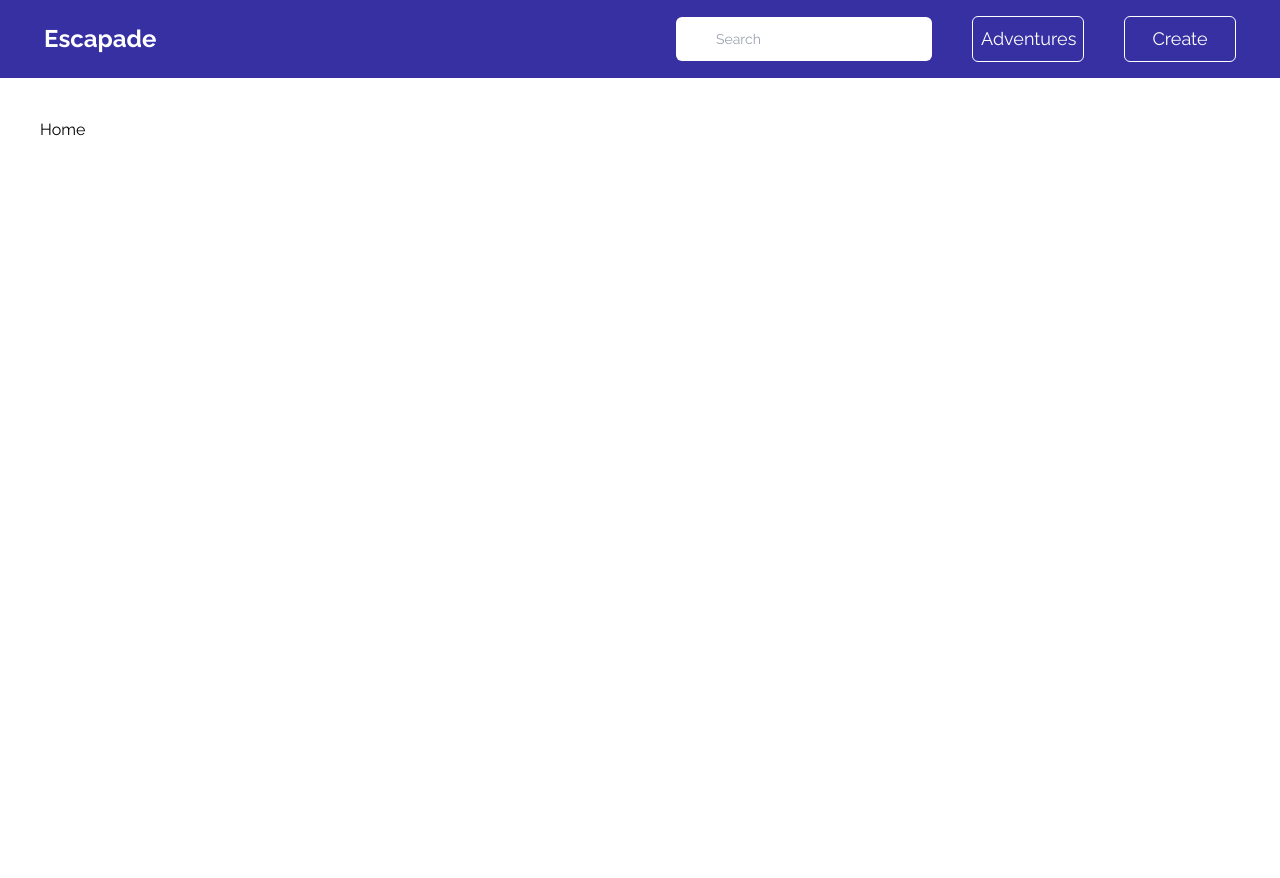
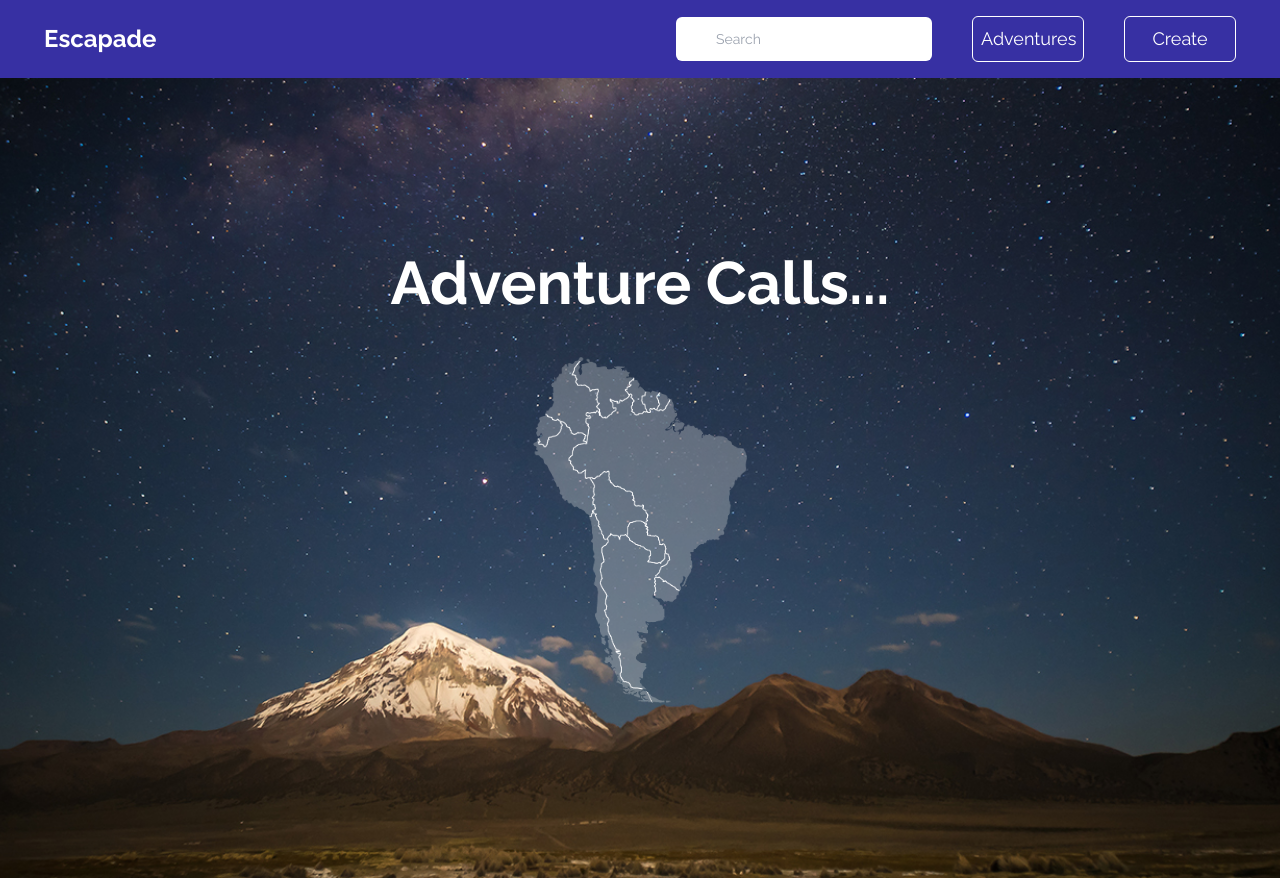
Before and after one commit to jdhawks2132/escapade-mern, a React (Vite) app in the folder frontend/: page / in a window 1280 px wide. Before the commit the page ends 800 px from the top, so only its background shows below. Built offline with nearby package versions, Linux system fonts and the light colour scheme.

Commit message:
added landing page

```diff
--- a/frontend/src/App.jsx
+++ b/frontend/src/App.jsx
@@ -15,7 +15,7 @@ function App() {
 		<>
 			<BrowserRouter>
 				<Navbar />
-				<main className='container py-10 px-10 mx-auto'>
+				<main>
 					<Routes>
 						<Route path='/' element={<Home />} />
 						<Route path='/adventures' element={<AdventureList />} />
--- a/frontend/src/pages/home/Home.jsx
+++ b/frontend/src/pages/home/Home.jsx
@@ -1,8 +1,22 @@
 import React from 'react';
 import Bolivia from '../../assets/images/bolivia.jpg';
+import SAMap from '../../assets/images/SAMap.png';
 
 const Home = () => {
-	return <div>Home</div>;
+	return (
+		// create a landing page with a Bolivia as a background image, the SAMap super-imposed on top and a title ESCAPADE using tailwind css classes
+		<div
+			className='bg-cover bg-center h-screen'
+			style={{ backgroundImage: `url(${Bolivia})` }}
+		>
+			<div className='flex flex-col items-center justify-center h-full'>
+				<h2 className='text-6xl text-white font-bold mb-11'>
+					Adventure Calls...
+				</h2>
+				<img src={SAMap} alt='South America Map' className='w-1/6' />
+			</div>
+		</div>
+	);
 };
 
 export default Home;
```
Also changed, not shown: 1 other file (tests, documents, lock files or other folders).
